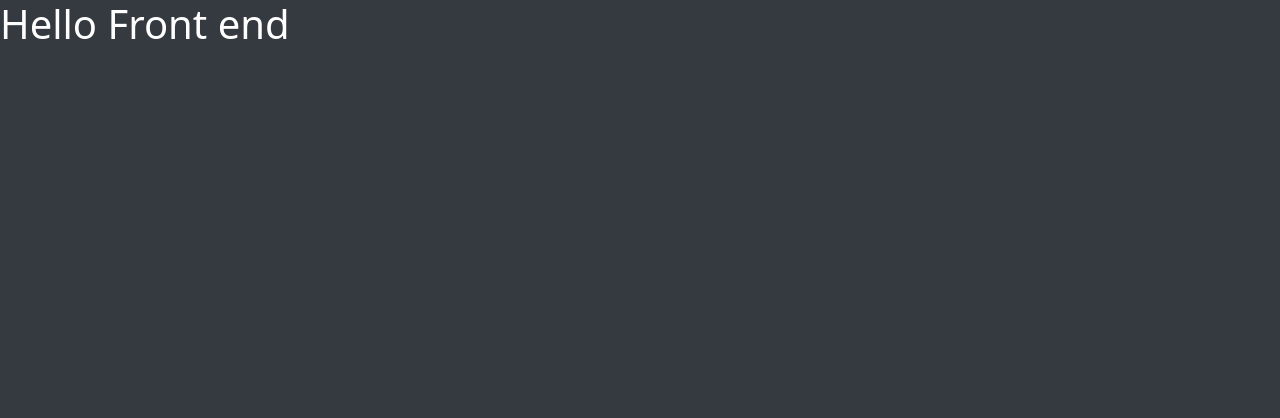
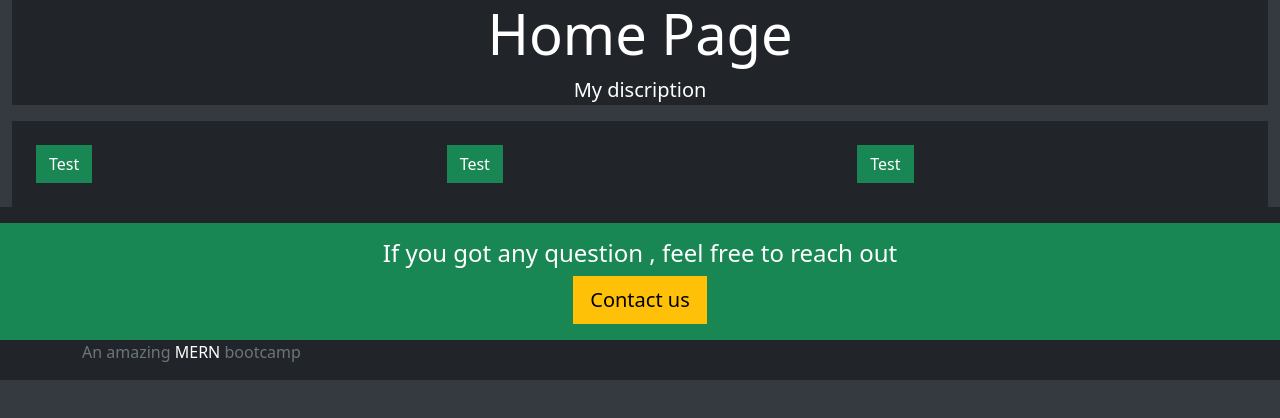
Before and after one commit to rohanmittal1366/ecommerce-site-mern, a React (Create React App) app in the folder projfrontend/: page / in a window 1280 px wide. Shown: the top 418 px of the page. Built offline with nearby package versions, Linux system fonts and the light colour scheme.

Commit message:
added custom api and connect with frontend

```diff
--- /dev/null
+++ b/projfrontend/src/backend.js
@@ -0,0 +1 @@
+export const API = process.env.REACT_APP_BACKEND;
--- a/projfrontend/src/core/Base.js
+++ b/projfrontend/src/core/Base.js
@@ -0,0 +1,33 @@
+import React from "react";
+
+const Base = ({
+  title = "My Title",
+  discription = "My discription",
+  className = "bg-dark text-white p-4",
+  children,
+}) => {
+  return (
+    <div>
+      <div className="container-fluid">
+        <div className="jumbotron bg-dark text-white text-center">
+          <h2 className="display-4">{title}</h2>
+          <p className="lead">{discription}</p>
+        </div>
+        <div className={className}>{children}</div>
+      </div>
+      <footer className="footer bg-dark mt-auto py-3">
+        <div className="container-fluid bg-success text-white text-center py-3 ">
+          <h4>If you got any question , feel free to reach out</h4>
+          <button className="btn btn-warning btn-lg">Contact us</button>
+        </div>
+        <div className="container">
+          <span className="text-muted">
+            An amazing <span className="text-white">MERN</span> bootcamp
+          </span>
+        </div>
+      </footer>
+    </div>
+  );
+};
+
+export default Base;
--- a/projfrontend/src/core/Home.js
+++ b/projfrontend/src/core/Home.js
@@ -1,11 +1,24 @@
 import React from "react";
+import { API } from "../backend";
 import "../styles.css";
+import Base from "./Base";
 
 function Home() {
+  console.log("API IS", API);
   return (
-    <div>
-      <h1 className="text-white">Hello Front end </h1>
-    </div>
+    <Base title="Home Page">
+      <div className="row">
+        <div className="col-4">
+          <button className="btn btn-success">Test</button>
+        </div>
+        <div className="col-4">
+          <button className="btn btn-success">Test</button>
+        </div>
+        <div className="col-4">
+          <button className="btn btn-success">Test</button>
+        </div>
+      </div>
+    </Base>
   );
 }
 
```
Also changed, not shown: 2 other files (tests, documents, lock files or other folders).
